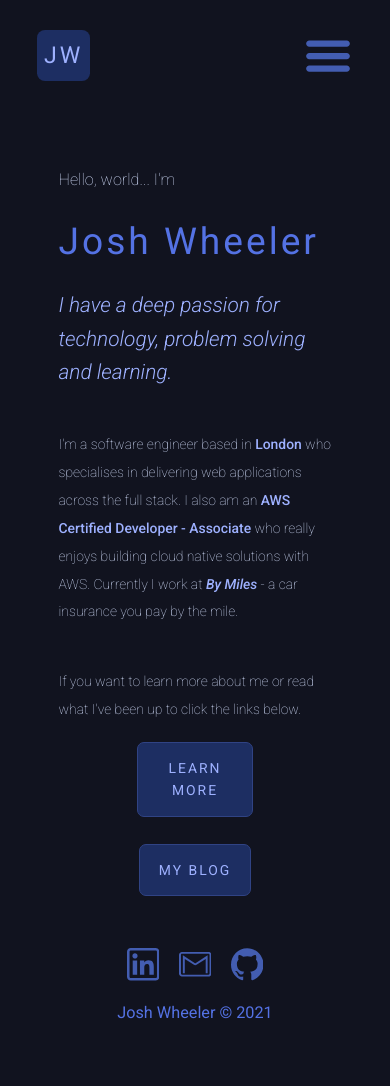
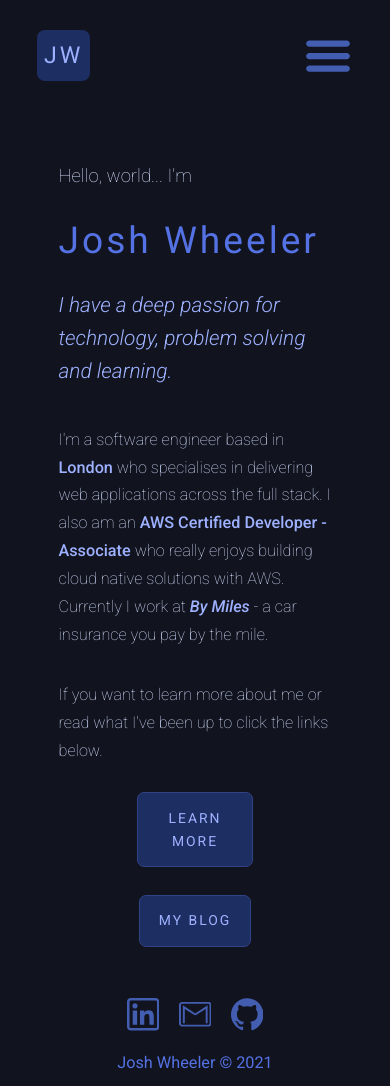
Before and after one commit to jltwheeler/personal-website, a Next.js app: page / in a window 390 px wide. Before the commit the page ends 1036 px from the top, so only its background shows below. Built offline with nearby package versions, Linux system fonts and the light colour scheme.

Commit message:
fix mobile screen text height and padding for better readbility

```diff
--- a/components/Hero.tsx
+++ b/components/Hero.tsx
@@ -44,11 +44,7 @@ const HeroSection = styled.section`
     }
 
     @media (max-width: ${(props: ThemeProps) => props.theme.sizes['m']}px) {
-      padding-top: 2rem;
-    }
-
-    @media (max-width: ${(props: ThemeProps) => props.theme.sizes['s']}px) {
-      font-size: 1.75rem;
+      padding-top: 1.5rem;
     }
   }
 
@@ -71,7 +67,7 @@ const HeroSection = styled.section`
 
     @media (max-width: ${(props: ThemeProps) => props.theme.sizes['s']}px) {
       font-size: 2.25rem;
-      padding-bottom: 2rem;
+      padding-bottom: 1.5rem;
     }
   }
 
@@ -93,8 +89,8 @@ const HeroSection = styled.section`
     }
 
     @media (max-width: ${(props: ThemeProps) => props.theme.sizes['s']}px) {
-      font-size: 1.5rem;
-      padding-bottom: 2rem;
+      font-size: 1.75rem;
+      padding-bottom: 1rem;
     }
   }
 `;
@@ -107,7 +103,7 @@ const LinksContainer = styled.article`
 
   @media (max-width: ${(props: ThemeProps) => props.theme.sizes['s']}px) {
     flex-direction: column;
-    margin-bottom: 2rem;
+    margin: 2rem 0;
   }
 `;
 
```
